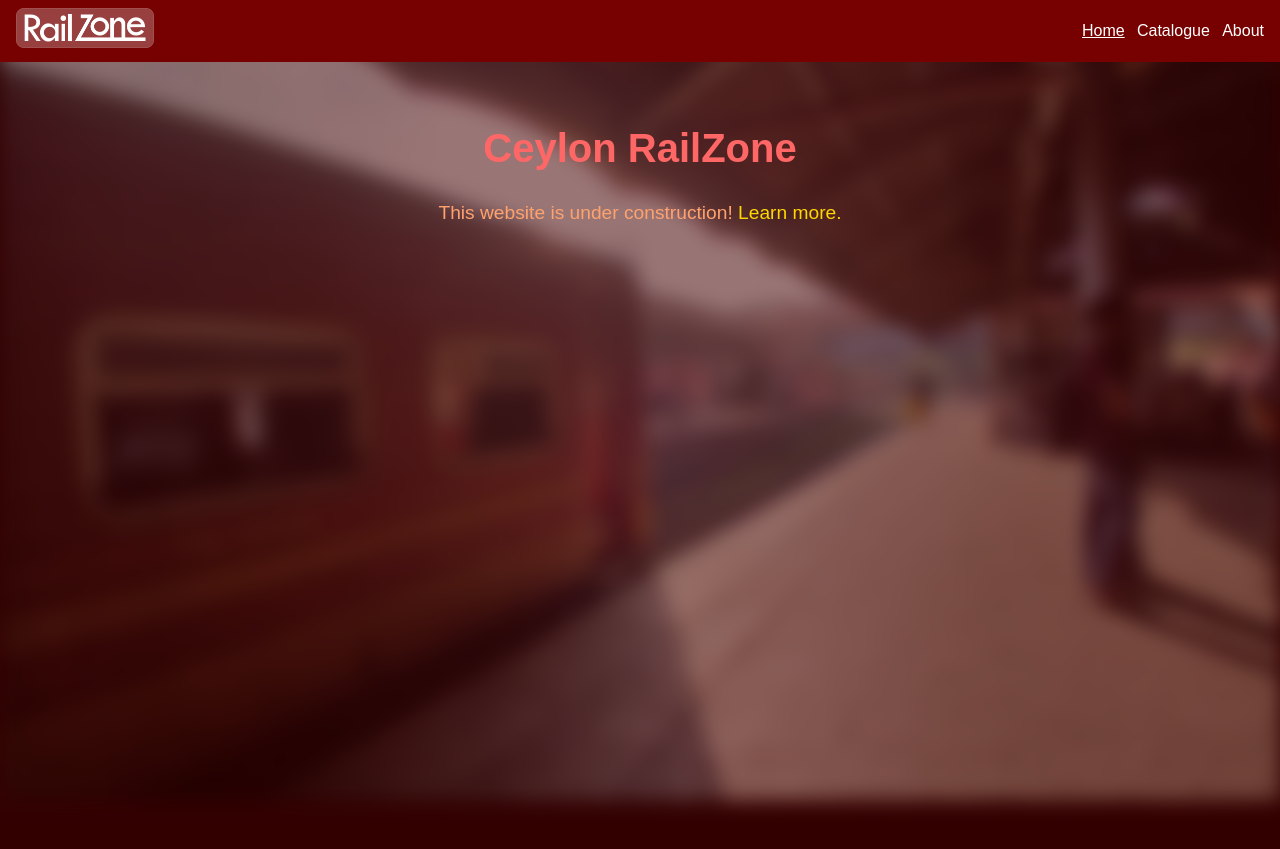
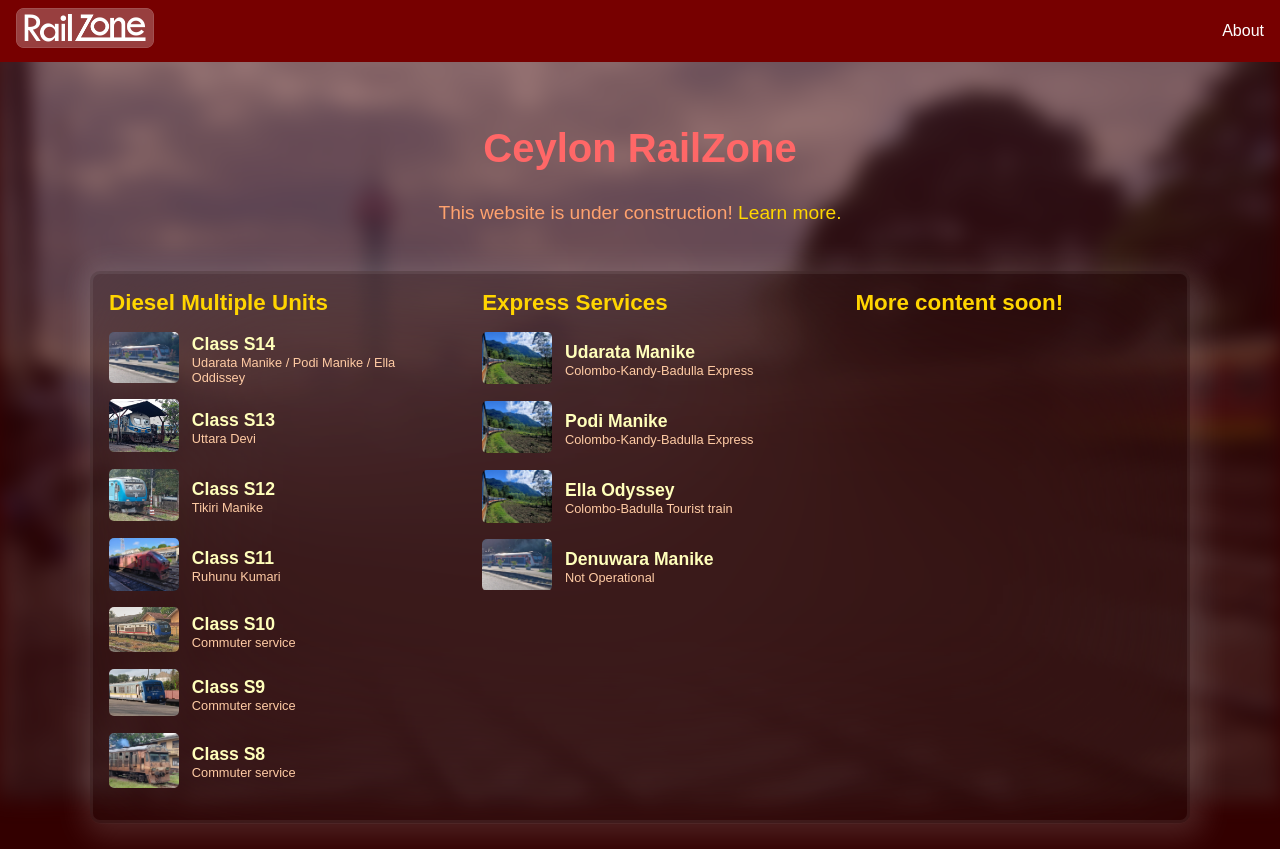
Before and after one commit to CeylonRailZone/ceylonrailzone.github.io, a plain HTML site: page index.html in a window 1280 px wide. Before the commit the page ends 800 px from the top, so only its background shows below. Drawn offline with Linux system fonts and the light colour scheme.

Commit message:
refreshed look

```diff
--- a/index.html
+++ b/index.html
@@ -13,33 +13,6 @@
         position: relative; /* Ensure content is positioned relative to the viewport */
     }
 
-    /* Styles for the background layer */
-    #background-blur-layer {
-      position: fixed; /* Fixed position to cover the entire viewport */
-      top: 0;
-      left: 0;
-      width: 100%;
-      height: 100%;
-      z-index: -2; /* Ensure it is behind everything */
-      background-size: cover;
-      background-position: center;
-      transition: background-image 1s ease-in-out;
-      filter: blur(10px); /* Apply the blur here */
-    }
-
-    /* Styles for the overlay */
-    #background-blur-layer::after {
-      content: '';
-      position: absolute;
-      top: 0;
-      left: 0;
-      width: 100%;
-      height: 100%;
-      background-color: #44000088; /* Dark gray overlay */
-      z-index: -1; /* Place overlay on top of the blurred image */
-    }
-
-
   </style>
 </head>
 <body>
@@ -51,8 +24,6 @@
       <a href="index.html"><img src="../images/logo-wide-1.png" alt="Logo" style="height: 40px;"></a>
     </div>
     <nav>
-      <a href="index.html"><u>Home</u></a>
-      <a href="catalogue.html">Catalogue</a>
       <a href="about.html">About</a>
     </nav>
   </header>
@@ -62,6 +33,8 @@
       <h1>Ceylon RailZone</h1>
       <p style="padding:15px; ">This website is under construction! <a href="about.html" style="color:#ffd700;">Learn more.</a></p>
     </div>
+    <section class="category-list" id="catalogue">
+      </section>
     </main>
 
 <script>
@@ -80,7 +53,7 @@
 
     // --- Background Fading Script MODIFIED ---
     const imageCount = 9;
-    let currentImage = 1;
+    let currentImage = Math.floor(Math.random() * imageCount) + 1;
     // Target the new layer instead of the body
     const backgroundLayer = document.getElementById('background-blur-layer');
 
@@ -106,6 +79,83 @@
     // Set an interval to change the background image every 5 seconds (5000ms)
     setInterval(changeBackground, 10000);
     // --- End Background Fading Script ---
+
+  fetch('catalogue.json')
+    .then(res => res.json())
+    .then(data => {
+      const container = document.getElementById('catalogue');
+
+      let globalIndex = 0; // for continuous fade-in across all categories
+
+      for (const category in data) {
+        // Create category section
+        const section = document.createElement('div');
+        section.className = 'category';
+
+        const heading = document.createElement('h2');
+        heading.textContent = category;
+        section.appendChild(heading);
+
+        const ul = document.createElement('ul');
+
+        data[category].forEach(item => {
+          const li = document.createElement('li');
+
+          const wrapper = document.createElement('div');
+          wrapper.className = 'item';
+
+          // Apply staggered fade-in
+          wrapper.style.opacity = '0';
+          wrapper.style.transform = 'translateY(20px)';
+          wrapper.style.animation = `fadeInUp 0.6s forwards`;
+          wrapper.style.animationDelay = `${globalIndex * 0.02}s`;
+          globalIndex++; // increase index for next item
+
+          // Image link
+          const imgLink = document.createElement('a');
+          imgLink.href = item.url;
+
+          const img = document.createElement('img');
+          img.src = item.image;
+          img.alt = item.name;
+
+          imgLink.appendChild(img);
+
+          // Text wrapper
+          const textWrapper = document.createElement('div');
+          textWrapper.className = 'item-text';
+
+          const link = document.createElement('a');
+          link.href = item.url;
+          link.textContent = item.name;
+
+          const desc = document.createElement('div');
+          desc.className = 'desc';
+          desc.textContent = item.description;
+
+          textWrapper.appendChild(link);
+          textWrapper.appendChild(desc);
+
+          wrapper.appendChild(imgLink);
+          wrapper.appendChild(textWrapper);
+
+          li.appendChild(wrapper);
+          ul.appendChild(li);
+        });
+
+        section.appendChild(ul);
+        container.appendChild(section);
+      }
+    });
+
+  // CSS keyframes injection via JS (if not in CSS file)
+  const style = document.createElement('style');
+  style.textContent = `
+    @keyframes fadeInUp {
+      to { opacity: 1; transform: translateY(0); }
+    }
+  `;
+  document.head.appendChild(style);
   </script>
 
 </body>
--- a/styles.css
+++ b/styles.css
@@ -399,11 +399,17 @@ p {
 /* --- Catalogue Page Specific Styles (from catalogue.html) --- */
 .category-list {
   max-width: 1200px;
+  background-color: #00000022;
+  border-radius: 10px;
+  border:solid 3px #ffffff11;
   margin: 0 auto;
   text-align: left;
   display: grid;
   grid-template-columns: 1fr;
   gap: clamp(1rem, 2vw, 2rem);
+  backdrop-filter: blur(100px);
+  -webkit-backdrop-filter: blur(100px);
+  box-shadow: 4px 4px 29px 9px #ffffff22;
 }
 
 .category {
@@ -512,3 +518,29 @@ li {
   border: none;
   cursor: pointer;
 }
+
+    /* Styles for the background layer */
+    #background-blur-layer {
+      position: fixed; /* Fixed position to cover the entire viewport */
+      top: 0;
+      left: 0;
+      width: 100%;
+      height: 100%;
+      z-index: -2; /* Ensure it is behind everything */
+      background-size: cover;
+      background-position: center;
+      transition: background-image 1s ease-in-out;
+      filter: blur(10px); /* Apply the blur here */
+    }
+
+    /* Styles for the overlay */
+    #background-blur-layer::after {
+      content: '';
+      position: absolute;
+      top: 0;
+      left: 0;
+      width: 100%;
+      height: 100%;
+      background-color: #44000088; /* Dark gray overlay */
+      z-index: -1; /* Place overlay on top of the blurred image */
+    }
```
Also changed, not shown: about.html (+0 -2 lines), data.html (+0 -2 lines).
